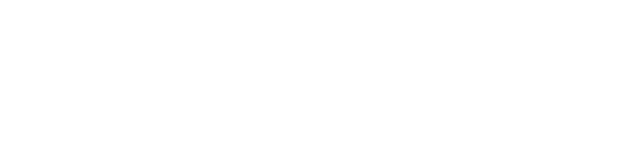
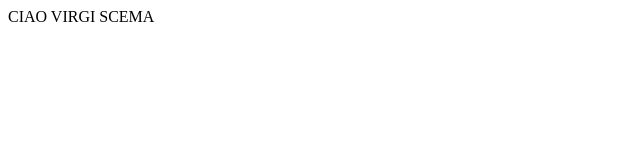
Before and after one commit to alessandroevirginia2025/alessandroevirginia2025, a plain HTML site: page index.html in a window 1280 px wide. Shown: the whole page, without its empty margins (0-640 px from the left). Drawn offline with Linux system fonts and the light colour scheme.

Commit message:
Update index.html

```diff
--- a/index.html
+++ b/index.html
@@ -6,6 +6,6 @@
 	<meta name="viewport" content="width=device-width, initial-scale=1">
 </head>
 <body>
-
+CIAO VIRGI SCEMA
 </body>
 </html>
```
